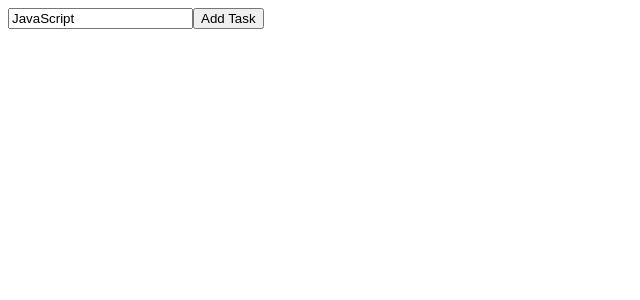
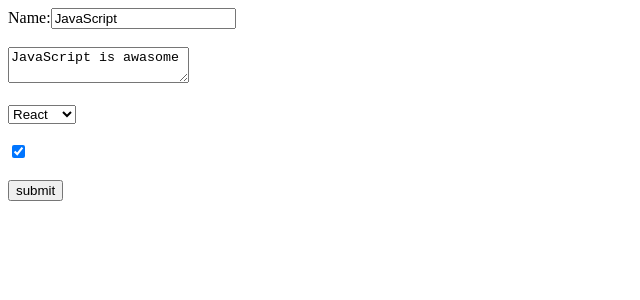
Before and after one commit to MusfiqurRahmanShahed/MYREACT, a React (Create React App) app: page / in a window 1280 px wide. Shown: the top 300 px of the page, without its empty margins (0-640 px from the left). Built offline with nearby package versions, Linux system fonts and the light colour scheme.

Commit message:
second commit of Form handling

```diff
--- a/src/Components/Form.js
+++ b/src/Components/Form.js
@@ -3,50 +3,70 @@ import React from 'react';
 export default class From extends React.Component {
     state = {
         title: 'JavaScript',
+        text: 'JavaScript is awasome',
+        library: 'React',
+        isAwesome: true
     };
     handleChange = (event) => {
-        console.log(event.target.value);
-        this.setState({ title: event.target.value });
+
+        // if (event.target.type === 'text') {
+        //     this.setState({ title: event.target.value });
+        // } else if (event.target.type === 'textarea') {
+        //     this.setState({ text: event.target.value });
+        // } else if (event.target.type === 'select-one') {
+        //     this.setState({ library: event.target.value });
+        // } else if (event.target.type === 'checkbox') {
+        //     this.setState({ isAwesome: event.target.value });
+        // } else {
+        //     alert('Something wrong');
+        // }
+        const { type, value } = event.target;
+        this.setState({
+            [type]: value
+        });
+
     };
-    render(){
-        const { title } = this.state;
-        return(
+    handleSubmit = (e) => {
+        const { title, text, library, isAwesome } = this.state;
+        e.preventDefault();
+        console.log('Form submitted');
+        console.log(title + '\n' + text + '\n' + library + '\n' + isAwesome);
+    }
+    render() {
+        const { title, text, library, isAwesome } = this.state;
+        return (
             <div>
-                <form>
-                    <input type="text" placeholder="Enter a task" value={title} onChange={this.handleChange}/>
-                    <button type="submit">Add Task</button>
+                <form onSubmit={this.handleSubmit}>
+                    <label>
+                        Name:
+                        <input
+                            type="text"
+                            placeholder="Enter a task"
+                            value={title}
+                            onChange={this.handleChange}
+                        />
+                    </label>
+                    <br></br>
+                    <br></br>
+                    <textarea value={text} onChange={this.handleChange}/>
+
+                    <br></br>
+                    <br></br>
+                    <select value={library} onChange={this.handleChange}>
+                        <option value="React">React</option>
+                        <option value="Angular">Angular</option>
+                        <option value="Java">Java</option>
+                    </select>
+                    <br></br>
+                    <br></br>
+                    <input type="checkbox" checked={isAwesome} onChange={this.handleChange} />
+                    <br></br>
+                    <br></br>
+
+                    <input type="submit" value="submit" />
+
                 </form>
             </div>
         )
     }
-//   constructor(props) {
-//     super(props);
-//     this.state = {
-//       value: '',
-//     };
-//   }
-
-//   handleChange = (event) => {
-//     this.setState({ value: event.target.value });
-//   };
-
-//   handleSubmit = (event) => {
-//     event.preventDefault();
-//     this.props.onSubmit(this.state.value);
-//     this.setState({ value: '' });
-//   };
-
-//   render() {
-//     return (
-//       <form onSubmit={this.handleSubmit}>
-//         <input
-//           type="text"
-//           value={this.state.value}
-//           onChange={this.handleChange}
-//           placeholder="Enter a task"
-//         />
-//         <button type="submit">Add Task</button>
-//       </form>
-//     );
-//   }
 }
```
